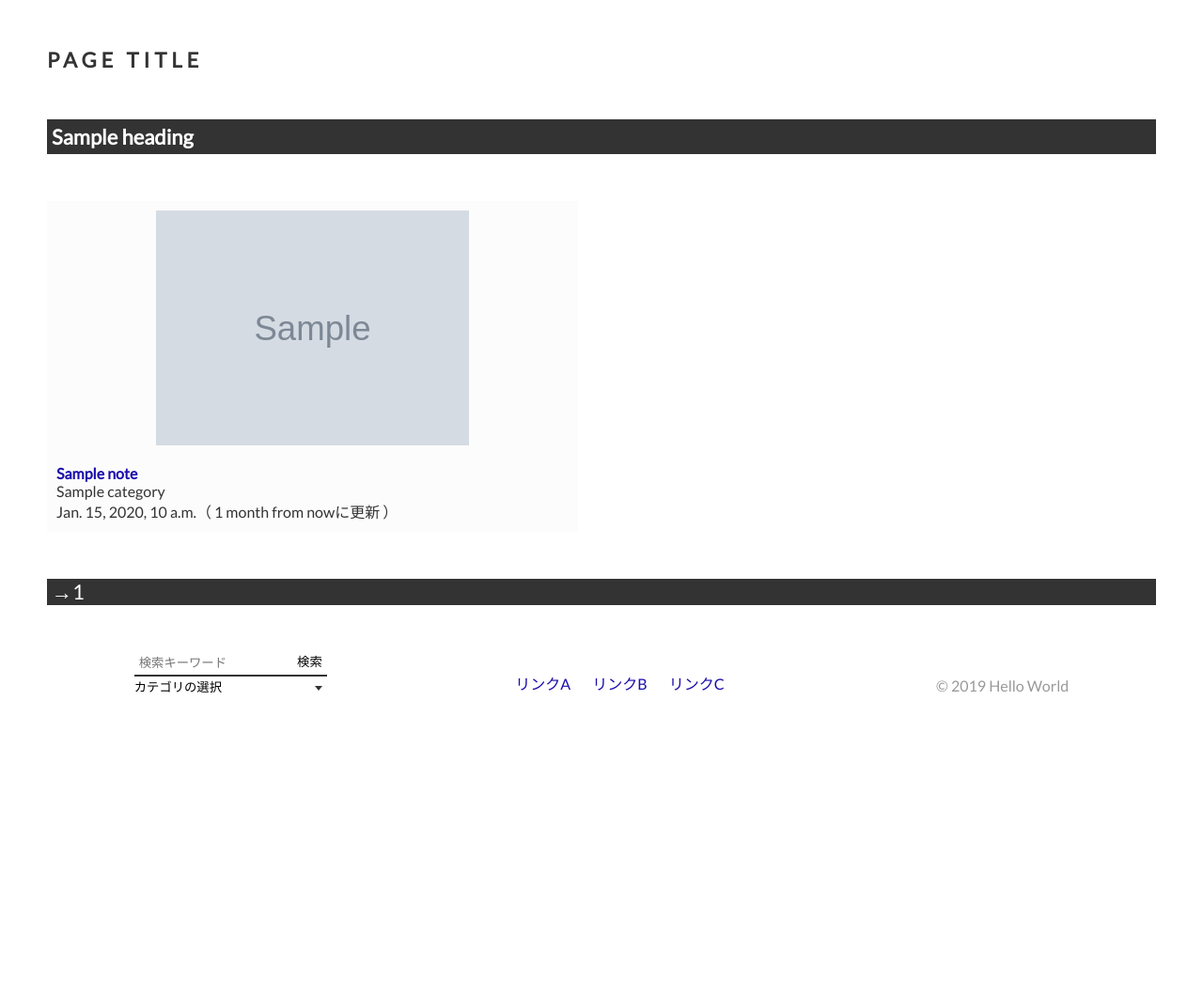
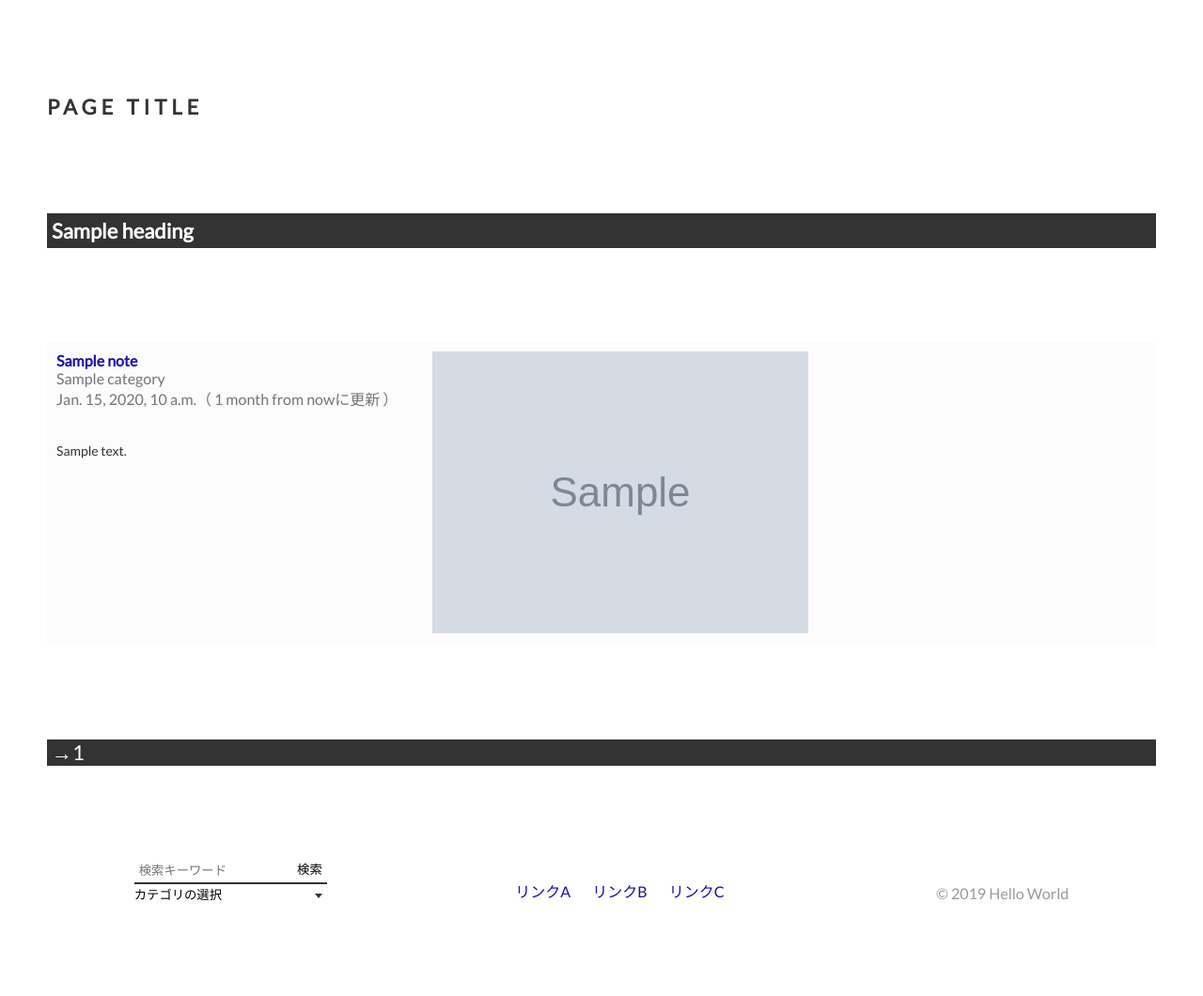
Before and after one commit to naritotakizawa/django-narito-blog2, a Django app: template nblog2/templates/nblog2/note_list.html in a window 1280 px wide. Shown: the whole page at 94% size. Before the commit the page ends 737 px from the top, so only its background shows below. Run offline with Django 3.2, Linux system fonts and the light colour scheme; the template is opened without the code that fills it: most values are stand-ins (such as "Sample title", 1, 10 or a date in 2020); grey boxes marked "Sample" are stand-in pictures; parts of the project's set-up code (start-up, migrations or seed data) failed here and were passed over.

Commit message:
ノート一覧を、詳細ページのような見た目に

```diff
--- a/nblog2/models.py
+++ b/nblog2/models.py
@@ -13,6 +13,7 @@ class Note(models.Model):
     title = models.CharField('タイトル', max_length=32)
     thumbnail = models.ImageField('サムネイル')
     category = models.ForeignKey(Category, on_delete=models.PROTECT, verbose_name='カテゴリ')
+    description = models.TextField('大雑把な説明')
     is_public = models.BooleanField('公開可能か?', default=True)
     created_at = models.DateTimeField('作成日', default=timezone.now)
     updated_at = models.DateTimeField('更新日', default=timezone.now)
--- a/nblog2/static/nblog2/style.css
+++ b/nblog2/static/nblog2/style.css
@@ -24,7 +24,7 @@ body {
     font-family: "Lato", "Noto Sans JP", sans-serif;
     font-size: 14px;
     color: #333;
-    padding: 50px 10px 0 10px;
+    padding: 100px 10px 0 10px;
 
 }
 
@@ -36,7 +36,7 @@ img {
 
 
 #site-header {
-    margin-bottom: 50px;
+    margin-bottom: 100px;
 
 }
 
@@ -51,7 +51,7 @@ img {
 
 
 .menu {
-    margin-bottom: 50px;
+    margin-bottom: 100px;
     font-size: 22px;
     background-color: #333;
     color: #fff;
@@ -65,26 +65,27 @@ img {
 
 .box {
     background-color: #fcfcfc;
-    margin-bottom: 50px;
+    margin-bottom: 100px;
 }
 
-.thumbnail {
-    display: block;
-    margin: 0 auto;
-    height: 250px;
-    object-fit: cover;
-}
-
-.left, .right, .space {
+.left, .right {
     padding: 10px;
 }
 
+.meta {
+    color: #737373;
+    margin-bottom: 30px;
+}
 
-.content > * {
+.text {
+
+}
+
+.text > * {
     margin-bottom: 2em;
 }
 
-.content > p {
+.text > p {
     line-height: 2;
     font-size: 14px;
     text-align: justify;
@@ -92,7 +93,7 @@ img {
 }
 
 #page {
-    margin-bottom: 50px;
+    margin-bottom: 100px;
     background-color: #333;
     color: #fff;
     font-size: 22px;
@@ -108,10 +109,6 @@ img {
     content: "→";
 }
 
-
-#top {
-    text-align: center;
-}
 
 .text-and-button, .simple-select {
     position: relative;
@@ -164,7 +161,7 @@ img {
 
 
 #site-footer > * {
-    margin-bottom: 50px;
+    margin-bottom: 100px;
 }
 
 .inline-ul {
@@ -186,7 +183,7 @@ img {
 
 
     body {
-        padding: 50px 50px 0 50px;
+        padding: 100px 50px 0 50px;
         font-size: 16px;
     }
 
@@ -194,17 +191,9 @@ img {
         font-size: 16px;
     }
 
-    #note-list {
-        display: grid;
-        grid-template-columns: 1fr 1fr;
-        grid-column-gap: 50px;
-        column-gap: 50px;
-    }
-
-    .col2 {
+    .box {
         display: grid;
         grid-template-columns: 400px 1fr;
-        margin-bottom: 50px;
     }
 
     .left {
@@ -246,8 +235,5 @@ img {
         margin: 0 auto;
     }
 
-    #note-list {
-        grid-template-columns: 1fr 1fr 1fr;
-    }
 
 }
--- a/nblog2/templates/nblog2/note_list.html
+++ b/nblog2/templates/nblog2/note_list.html
@@ -9,11 +9,13 @@
 
             <article class="box">
 
-                <div class="space">
-                    <img class="thumbnail" src="{{ note.thumbnail.url }}">
+                <div class="right">
+                    <img class="" src="{{ note.thumbnail.url }}" alt="{{ note.title }}">
                 </div>
-                <div class="space">
 
+                <div class="left">
+
+                    <div class="meta">
                         <h2 class="title"><a href="{% url 'nblog2:note_detail' note.pk %}">{{ note.title }}</a></h2>
 
                         <p class="category">{{ note.category }}</p>
@@ -23,6 +25,13 @@
                             </time>
                             ）
                         </p>
+                    </div>
+
+                    <div class="text">
+                        {{ note.description | linebreaks | urlize }}
+                    </div>
+
+
                 </div>
 
             </article>
--- a/nblog2/views.py
+++ b/nblog2/views.py
@@ -9,7 +9,7 @@ from .models import Note
 class NoteList(generic.ListView):
     model = Note
     queryset = Note.objects.filter(is_public=True)
-    paginate_by = 12
+    paginate_by = 10
     ordering = '-created_at'
 
     def get_queryset(self):
```
Also changed, not shown: nblog2/templates/nblog2/note_detail.html (+14 -8 lines), nblog2/migrations/0002_note_description.py (added). Lines whose indentation alone changed are shown as unchanged.
